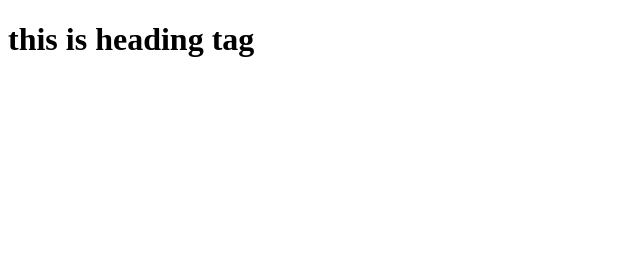
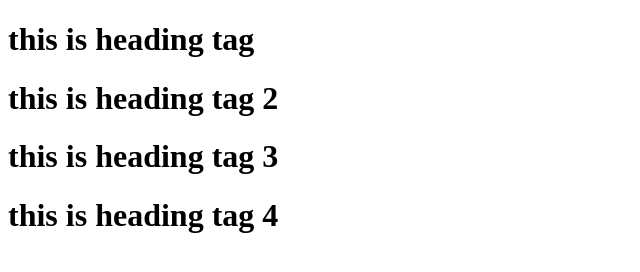
Before and after one commit to jayavardhani/Demo, a plain HTML site: page index.html in a window 1280 px wide. Shown: the whole page, without its empty margins (0-640 px from the left). Drawn offline with Linux system fonts and the light colour scheme.

Commit message:
index third change

```diff
--- a/index.html
+++ b/index.html
@@ -8,5 +8,8 @@
 </head>
 <body>
     <h1>this is heading tag</h1>
+      <h1>this is heading tag 2</h1>
+      <h1>this is heading tag 3</h1>
+      <h1>this is heading tag 4</h1>
 </body>
 </html>
```
